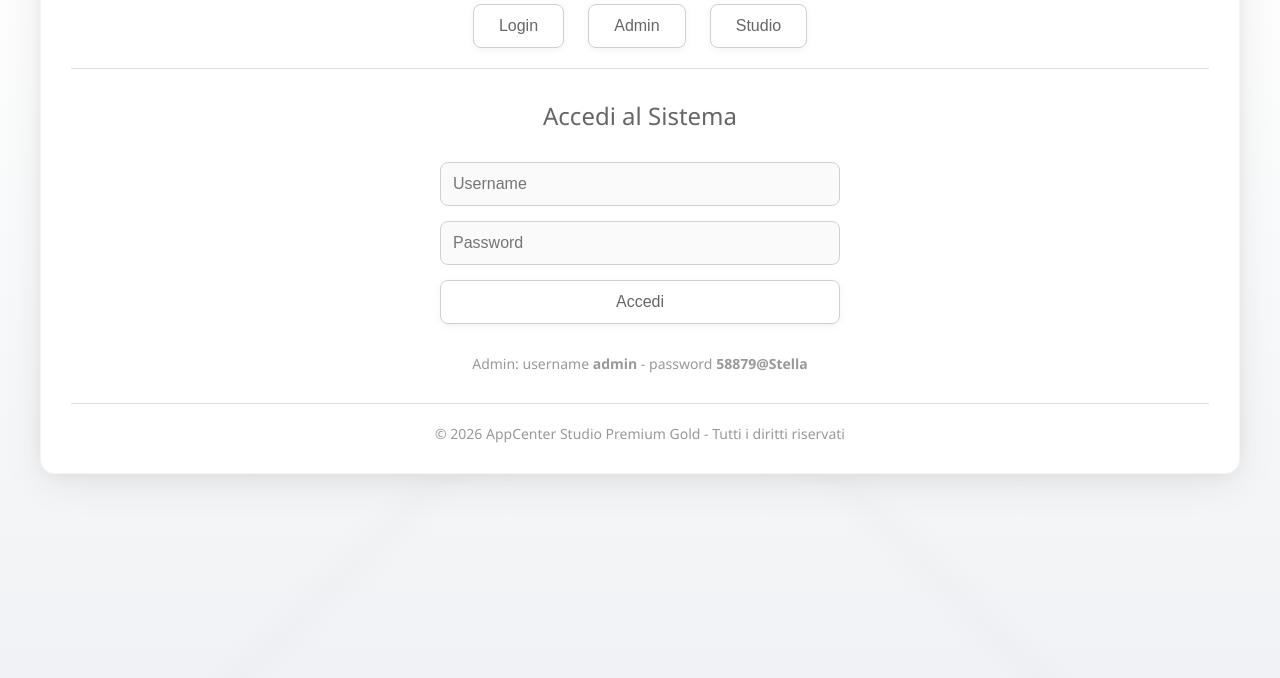
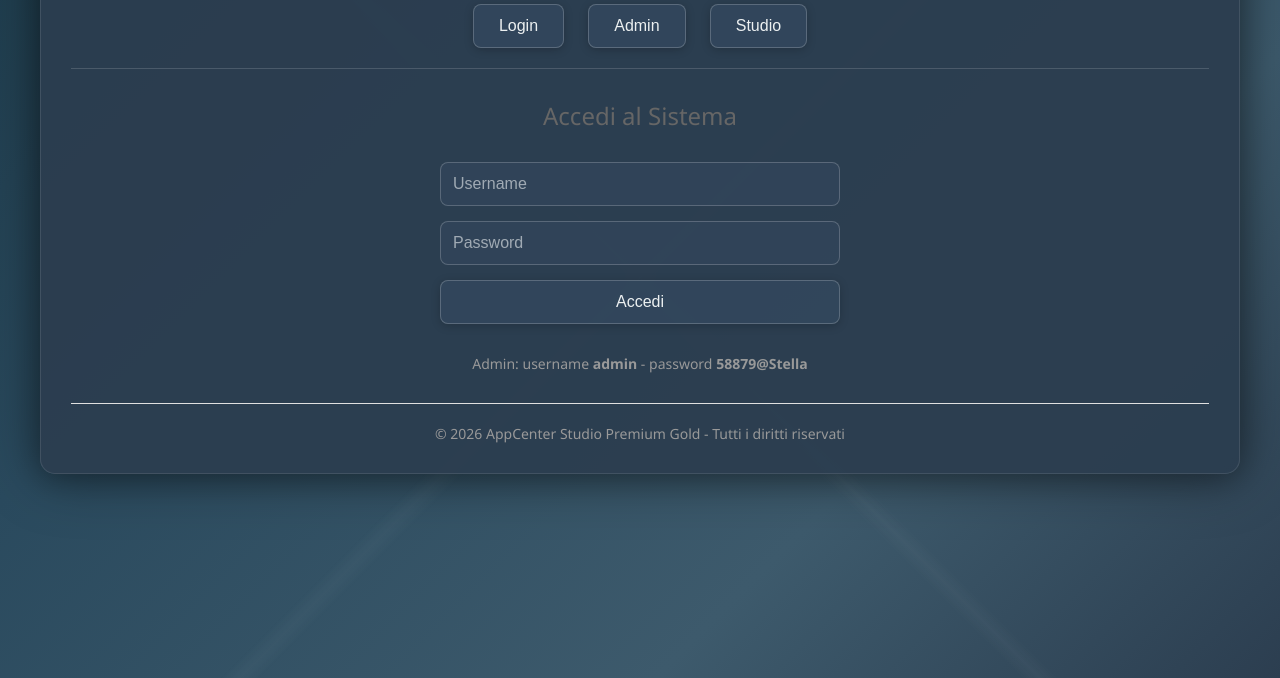
Before and after one commit to cibox72/AppCenterStudioPremiumGold, a plain HTML site: page public/index.html in a window 1280 px wide. Shown: the part 122-800 px from the top of the page. Drawn offline with Linux system fonts and the light colour scheme.

Commit message:
Update style.css

```diff
--- a/public/css/style.css
+++ b/public/css/style.css
@@ -6,21 +6,22 @@
 
 body {
     font-family: 'Segoe UI', Tahoma, Geneva, Verdana, sans-serif;
-    /* Sfondo bianco/grigio con linee geometriche sottili */
+    /* Sfondo scuro elegante con linee geometriche */
     background:
-        linear-gradient(180deg,
-            #ffffff 0%,
-            #f8f9fa 50%,
-            #f0f2f5 100%
+        linear-gradient(135deg,
+            #1e3c4c 0%,
+            #2a4a5e 30%,
+            #3d5a6c 70%,
+            #2c3e50 100%
         ),
         repeating-linear-gradient(
             45deg,
             transparent,
-            transparent 20px,
-            rgba(100, 100, 100, 0.03) 20px,
-            rgba(100, 100, 100, 0.03) 40px
+            transparent 30px,
+            rgba(255, 255, 255, 0.02) 30px,
+            rgba(255, 255, 255, 0.02) 60px
         );
-    background-size: cover, 80px 80px;
+    background-size: cover, 100px 100px;
     background-attachment: fixed;
     min-height: 100vh;
     padding: 20px;
@@ -28,7 +29,7 @@
     overflow-x: hidden;
 }
 
-/* Effetto linee sottili diagonali */
+/* Effetto linee diagonali sottili */
 body::before {
     content: '';
     position: fixed;
@@ -39,15 +40,15 @@
     background:
         linear-gradient(
             45deg,
-            transparent 48%,
-            rgba(200, 200, 200, 0.05) 50%,
-            transparent 52%
+            transparent 49%,
+            rgba(255, 255, 255, 0.03) 50%,
+            transparent 51%
         ),
         linear-gradient(
             -45deg,
-            transparent 48%,
-            rgba(200, 200, 200, 0.05) 50%,
-            transparent 52%
+            transparent 49%,
+            rgba(255, 255, 255, 0.03) 50%,
+            transparent 51%
         );
     pointer-events: none;
     z-index: 0;
@@ -56,36 +57,37 @@
 .container {
     max-width: 1200px;
     margin: 0 auto;
-    background: rgba(255, 255, 255, 0.98);
+    background: rgba(44, 62, 80, 0.95);
     border-radius: 15px;
     padding: 30px;
     box-shadow:
-        0 2px 20px rgba(0,0,0,0.05),
-        0 8px 40px rgba(0,0,0,0.08);
+        0 4px 30px rgba(0,0,0,0.3),
+        0 0 60px rgba(0,0,0,0.4);
     position: relative;
     z-index: 1;
-    border: 1px solid rgba(200, 200, 200, 0.2);
+    border: 1px solid rgba(255, 255, 255, 0.1);
 }
 
 header {
     text-align: center;
     margin-bottom: 30px;
     padding-bottom: 20px;
-    border-bottom: 1px solid #e0e0e0;
+    border-bottom: 1px solid rgba(255, 255, 255, 0.15);
 }
 
 header h1 {
-    color: #555;
+    color: #ecf0f1;
     margin-bottom: 20px;
     font-size: 2.5em;
     font-weight: 300;
     letter-spacing: 2px;
+    text-shadow: 2px 2px 4px rgba(0,0,0,0.3);
 }
 
 nav button {
-    background: #ffffff;
-    color: #666;
-    border: 1px solid #d0d0d0;
+    background: rgba(52, 73, 94, 0.8);
+    color: #ecf0f1;
+    border: 1px solid rgba(255, 255, 255, 0.2);
     padding: 12px 25px;
     margin: 0 10px;
     border-radius: 8px;
@@ -93,14 +95,14 @@
     font-size: 16px;
     font-weight: 400;
     transition: all 0.3s;
-    box-shadow: 0 2px 8px rgba(0,0,0,0.05);
+    box-shadow: 0 2px 10px rgba(0,0,0,0.2);
 }
 
 nav button:hover {
-    background: #f5f5f5;
-    border-color: #bbb;
+    background: rgba(149, 165, 166, 0.6);
+    border-color: rgba(255, 255, 255, 0.3);
     transform: translateY(-2px);
-    box-shadow: 0 4px 12px rgba(0,0,0,0.08);
+    box-shadow: 0 4px 15px rgba(0,0,0,0.3);
 }
 
 section {
@@ -131,38 +133,43 @@
 
 input {
     padding: 12px;
-    border: 1px solid #d0d0d0;
+    border: 1px solid rgba(255, 255, 255, 0.2);
     border-radius: 8px;
     font-size: 16px;
     transition: all 0.3s;
-    background: #fafafa;
+    background: rgba(52, 73, 94, 0.6);
+    color: #ecf0f1;
+}
+
+input::placeholder {
+    color: rgba(236, 240, 241, 0.6);
 }
 
 input:focus {
-    border-color: #999;
+    border-color: rgba(255, 255, 255, 0.4);
     outline: none;
-    background: #ffffff;
-    box-shadow: 0 0 8px rgba(0,0,0,0.05);
+    background: rgba(52, 73, 94, 0.8);
+    box-shadow: 0 0 10px rgba(255, 255, 255, 0.1);
 }
 
 button {
-    background: #ffffff;
-    color: #666;
-    border: 1px solid #d0d0d0;
+    background: rgba(52, 73, 94, 0.8);
+    color: #ecf0f1;
+    border: 1px solid rgba(255, 255, 255, 0.2);
     padding: 12px 25px;
     border-radius: 8px;
     cursor: pointer;
     font-size: 16px;
     font-weight: 400;
     transition: all 0.3s;
-    box-shadow: 0 2px 8px rgba(0,0,0,0.05);
+    box-shadow: 0 2px 10px rgba(0,0,0,0.2);
 }
 
 button:hover {
-    background: #f5f5f5;
-    border-color: #bbb;
+    background: rgba(149, 165, 166, 0.6);
+    border-color: rgba(255, 255, 255, 0.3);
     transform: translateY(-2px);
-    box-shadow: 0 4px 12px rgba(0,0,0,0.08);
+    box-shadow: 0 4px 15px rgba(0,0,0,0.3);
 }
 
 .dashboard {
@@ -177,45 +184,45 @@
 }
 
 .stat-card {
-    background: linear-gradient(135deg, #ffffff 0%, #f8f9fa 100%);
-    color: #555;
+    background: linear-gradient(135deg, rgba(52, 73, 94, 0.8) 0%, rgba(44, 62, 80, 0.9) 100%);
+    color: #ecf0f1;
     padding: 25px;
     border-radius: 10px;
     text-align: center;
-    border: 1px solid #e0e0e0;
-    box-shadow: 0 2px 12px rgba(0,0,0,0.05);
+    border: 1px solid rgba(255, 255, 255, 0.15);
+    box-shadow: 0 4px 15px rgba(0,0,0,0.2);
     transition: all 0.3s;
 }
 
 .stat-card:hover {
     transform: translateY(-3px);
-    box-shadow: 0 4px 20px rgba(0,0,0,0.08);
+    box-shadow: 0 6px 20px rgba(0,0,0,0.3);
 }
 
 .stat-card h3 {
     font-size: 1.2em;
     margin-bottom: 10px;
-    color: #777;
+    color: #bdc3c7;
     font-weight: 300;
 }
 
 .stat-card p {
     font-size: 2.5em;
     font-weight: 300;
-    color: #555;
+    color: #ecf0f1;
 }
 
 .actions {
-    background: #f8f9fa;
+    background: rgba(52, 73, 94, 0.4);
     padding: 20px;
     border-radius: 10px;
     margin-bottom: 20px;
-    border: 1px solid #e8e8e8;
+    border: 1px solid rgba(255, 255, 255, 0.1);
 }
 
 .actions h3 {
     margin-bottom: 15px;
-    color: #666;
+    color: #ecf0f1;
     font-weight: 400;
 }
 
@@ -232,11 +239,11 @@
 }
 
 #studio-content {
-    background: #f8f9fa;
+    background: rgba(52, 73, 94, 0.4);
     padding: 20px;
     border-radius: 10px;
     min-height: 200px;
-    border: 1px solid #e8e8e8;
+    border: 1px solid rgba(255, 255, 255, 0.1);
 }
 
 @media (max-width: 768px) {
```
